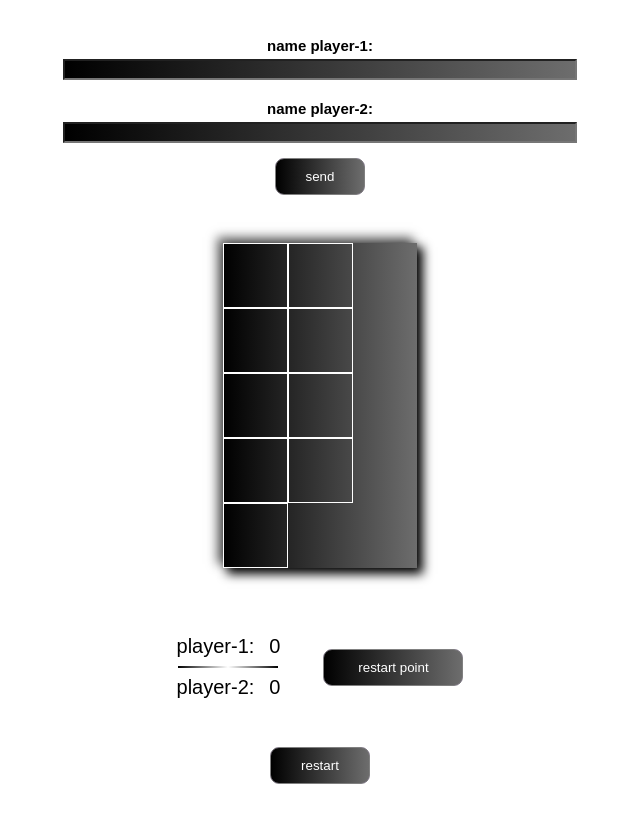
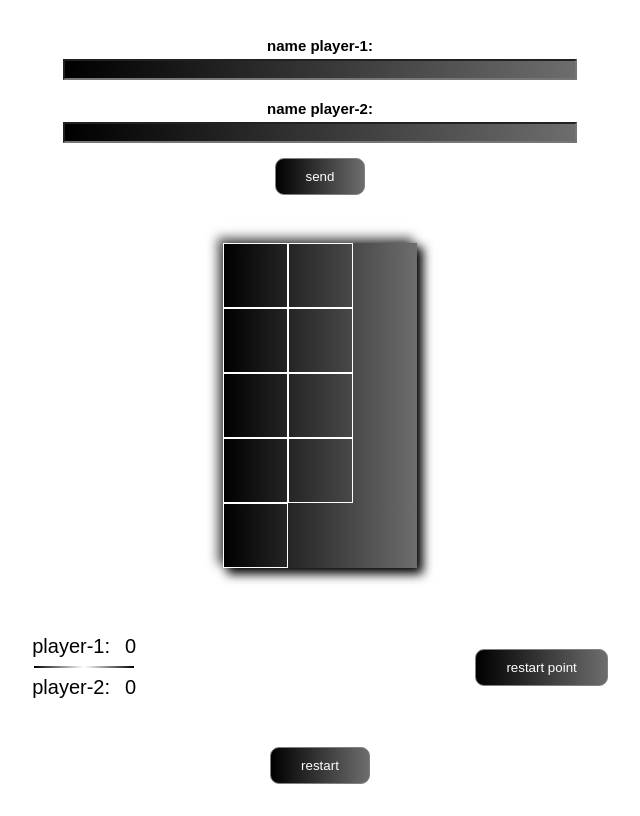
Before and after one commit to fadikbbb/XO, a plain HTML site: page index.html in a window 1280 px wide. Shown: the whole page, without its empty margins (320-960 px from the left). Drawn offline with Linux system fonts and the light colour scheme.

Commit message:
Add files via upload

```diff
--- a/main.css
+++ b/main.css
@@ -37,7 +37,7 @@ box-shadow: 5px 5px 10px 1px rgb(0, 0, 0),-5px -5px 10px 1px rgb(109, 109, 109);
 justify-content: space-around;
 align-items: center;
 margin-top: 20px;
-width: 300px;
+width: 70%;
 }
 form{
     display: flex;
@@ -94,6 +94,5 @@ color: black;
     flex-direction: column;
 }
 .point{
-    width: 140px;
 margin-left: 30px;
 }
```
